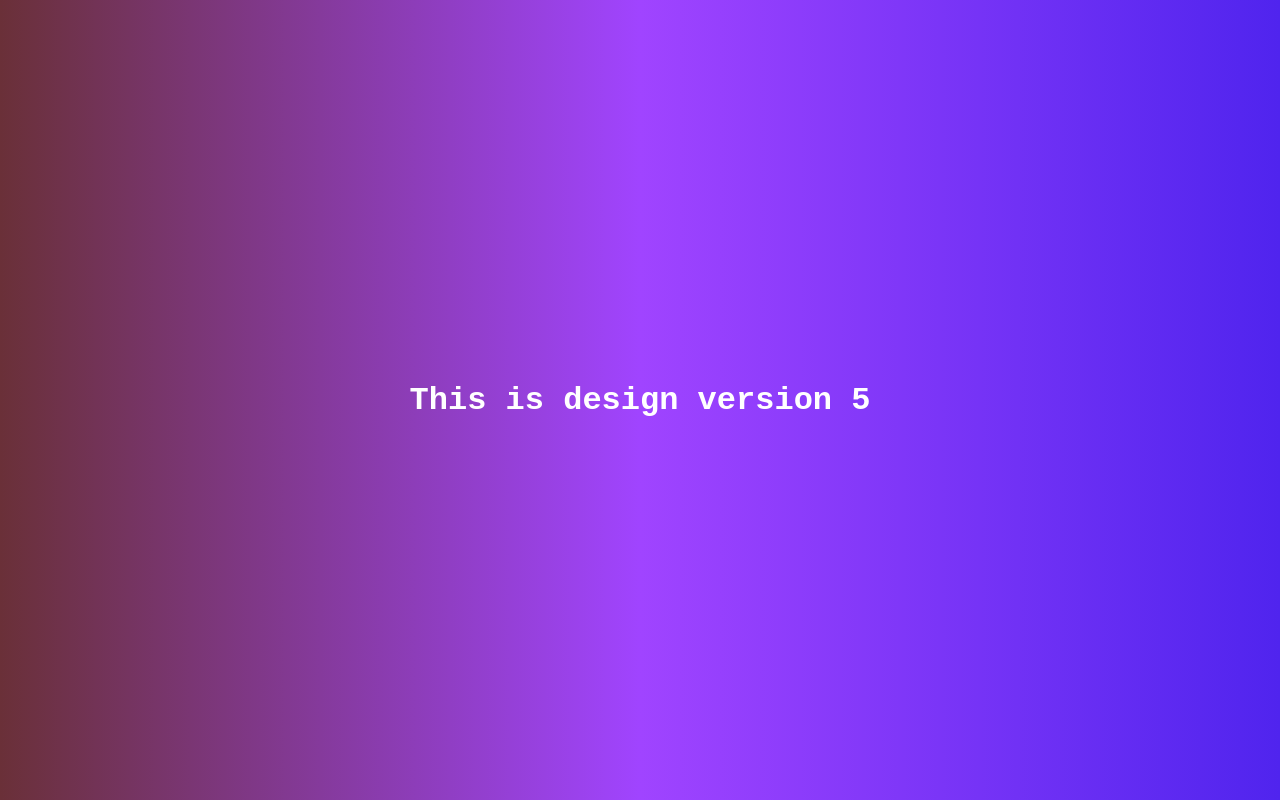
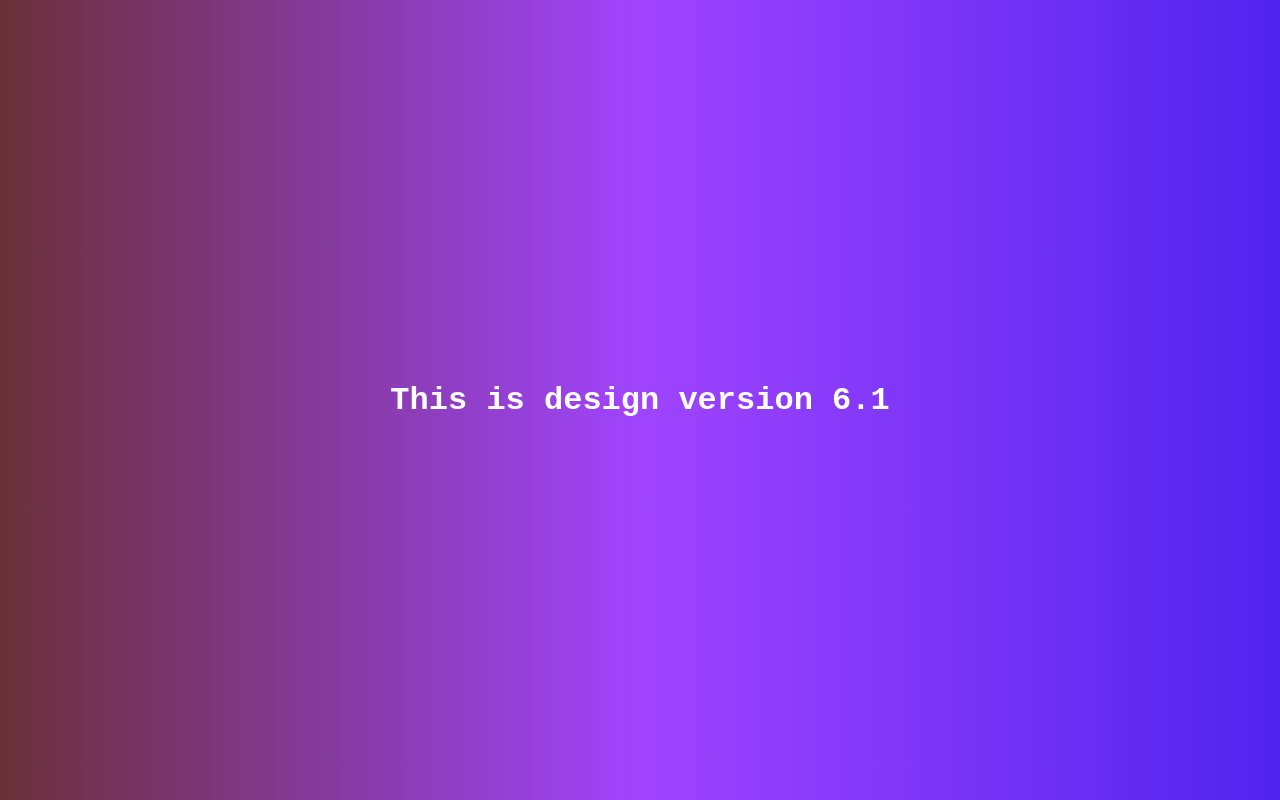
Before and after one commit to Zeelbhadra/myrepo, a plain HTML site: page index.html in a window 1280 px wide. Drawn offline with Linux system fonts and the light colour scheme.

Commit message:
changed to v 6.1

```diff
--- a/index.html
+++ b/index.html
@@ -7,6 +7,6 @@
     <title>Document</title>
 </head>
 <body>
-    <h1>This is design version 5</h1>
+    <h1>This is design version 6.1</h1>
 </body>
 </html>
```
